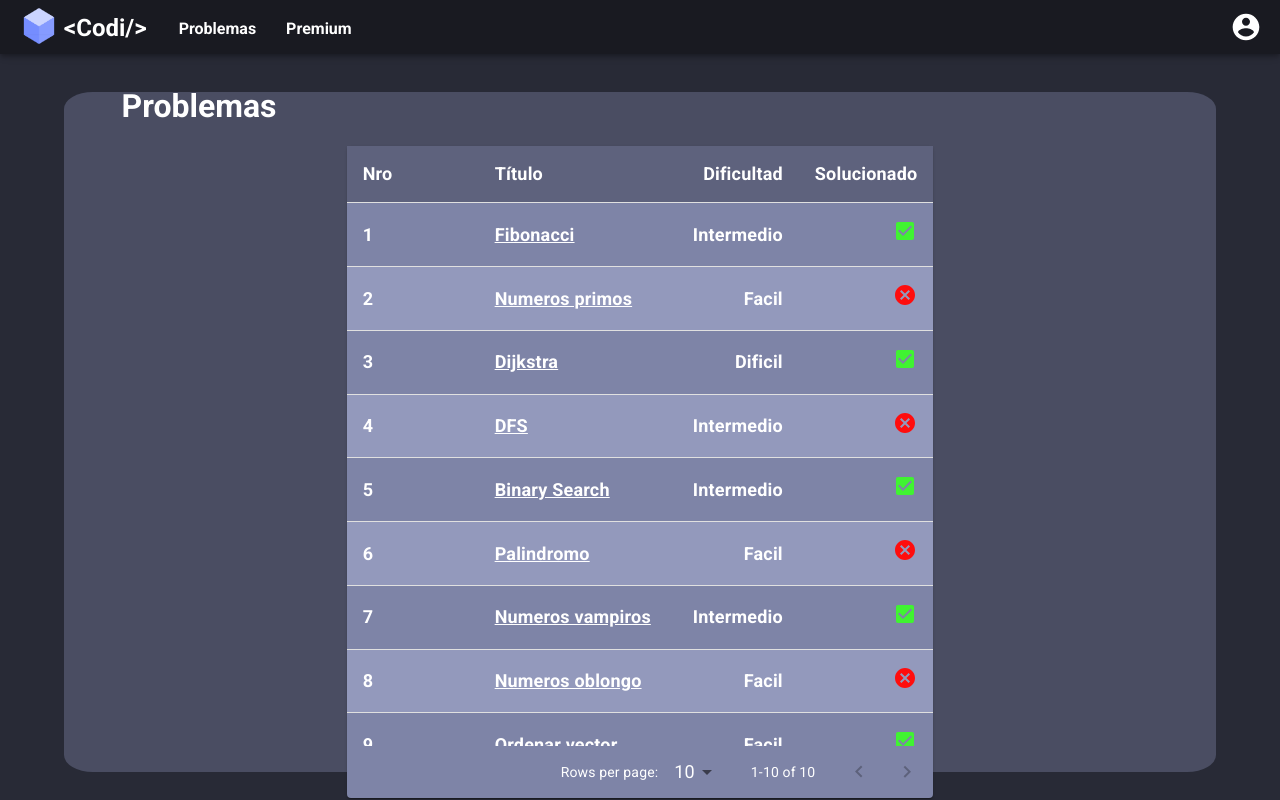
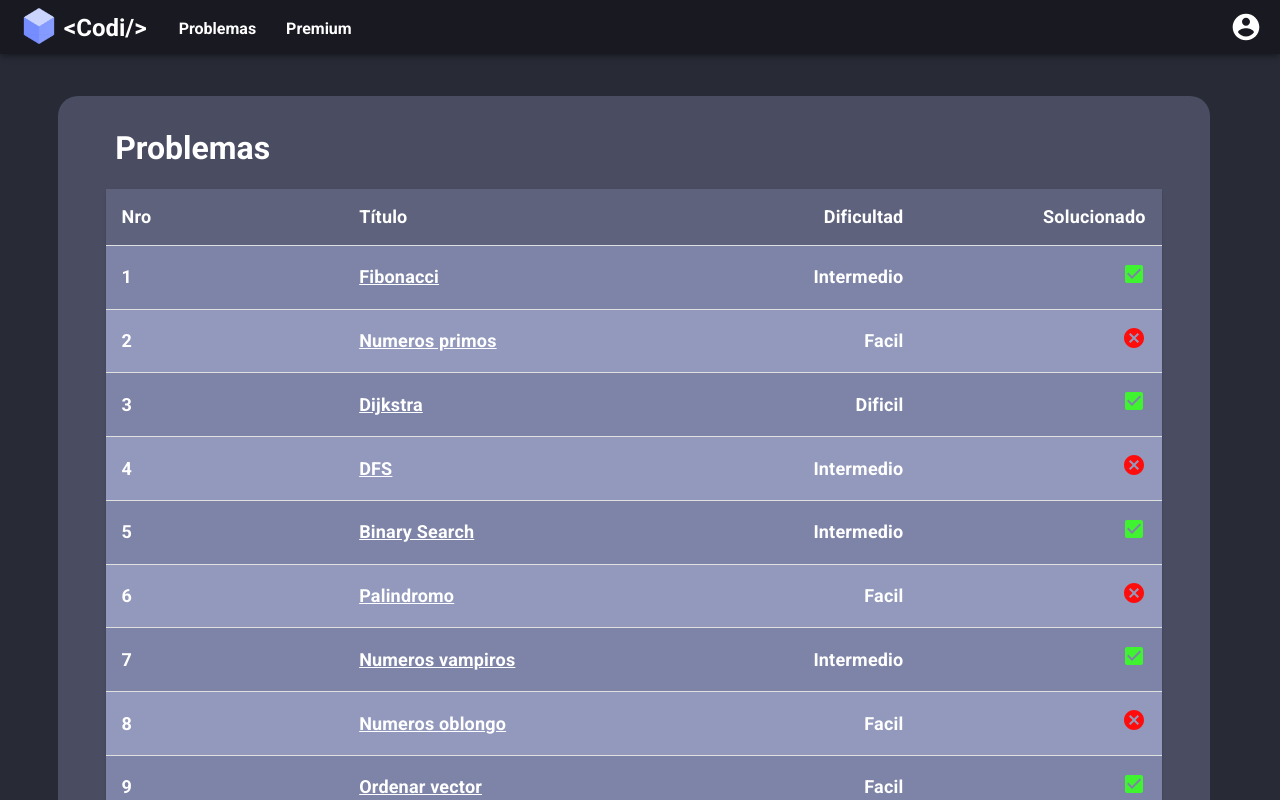
Before and after one commit to gebrayel/Codi-Leetcode-Clone-Frontend, a React (Create React App) app: page /actual in a window 1280 px wide. Shown: the top 800 px of the page. Built offline with nearby package versions, Linux system fonts and the light colour scheme.

Commit message:
Problem list done

```diff
--- a/src/components/problemList.js
+++ b/src/components/problemList.js
@@ -34,15 +34,15 @@ const ProblemList = ({ rows }) => {
     ];
 
     const useStyles = makeStyles({
-        root: {
+        grid: {
+            width: "100%"
+        },root: {
             width: "100%",
             backgroundColor: "#7E84A7",
             fontWeight: "bold",
         },
         container: {
-            width: "100%",
-            maxHeight: 600,
-            // backgroundColor:"#7E84A7"
+            width: "100%"
         },
     });
     const [col, handleCol] = useState("");
@@ -60,8 +60,7 @@ const ProblemList = ({ rows }) => {
     };
 
     return (
-        <div>
-            <Grid item xs={12} sm={12} md={12} lg={12}>
+            <Grid item xs={11} sm={11} md={11} lg={11} className={classes.grid}>
                 <Paper className={classes.root}>
                     <TableContainer className={classes.container}>
                         <Table stickyHeader aria-label="sticky table">
@@ -246,7 +245,6 @@ const ProblemList = ({ rows }) => {
                     />
                 </Paper>
             </Grid>
-        </div>
     );
 };
 
--- a/src/screens/Problems/ProblemsScreen.js
+++ b/src/screens/Problems/ProblemsScreen.js
@@ -28,6 +28,10 @@ const ProblemsScreen = (
         createData(8, "Numeros oblongo", "Facil", "0"),
         createData(9, "Ordenar vector", "Facil", "1"),
         createData(10, "Unir dos vectores", "Facil", "0"),
+        createData(7, "Numeros vampiros", "Intermedio", "1"),
+        createData(8, "Numeros oblongo", "Facil", "0"),
+        createData(9, "Ordenar vector", "Facil", "1"),
+        createData(10, "Unir dos vectores", "Facil", "0"),
     ];
 
     return (
--- a/src/styles/screens/ProblemsScreen.scss
+++ b/src/styles/screens/ProblemsScreen.scss
@@ -1,19 +1,20 @@
 .ProblemScreenContainer {
-    width: 100vw;
-    height: 100vh;
-    padding-top: 2.5%;
+    width: 99vw;
+    margin-top: 12vh;
     display: flex;
-    align-items: center;
     justify-content: center;
     .ProblemListContainer {
         width: 90vw;
-        height: 85vh;
+        height: auto;
+        padding-top: 1.5vh;
+        padding-bottom: 5vh;
+        margin-bottom: 5vh;
         background-color: #7e84a763;
         display: flex;
         align-items: center;
         flex-direction: column;
         justify-content: center;
-        border-radius: 2.5%;
+        border-radius: 20px;
         h1 {
             color: white;
             width: 100%;
```
